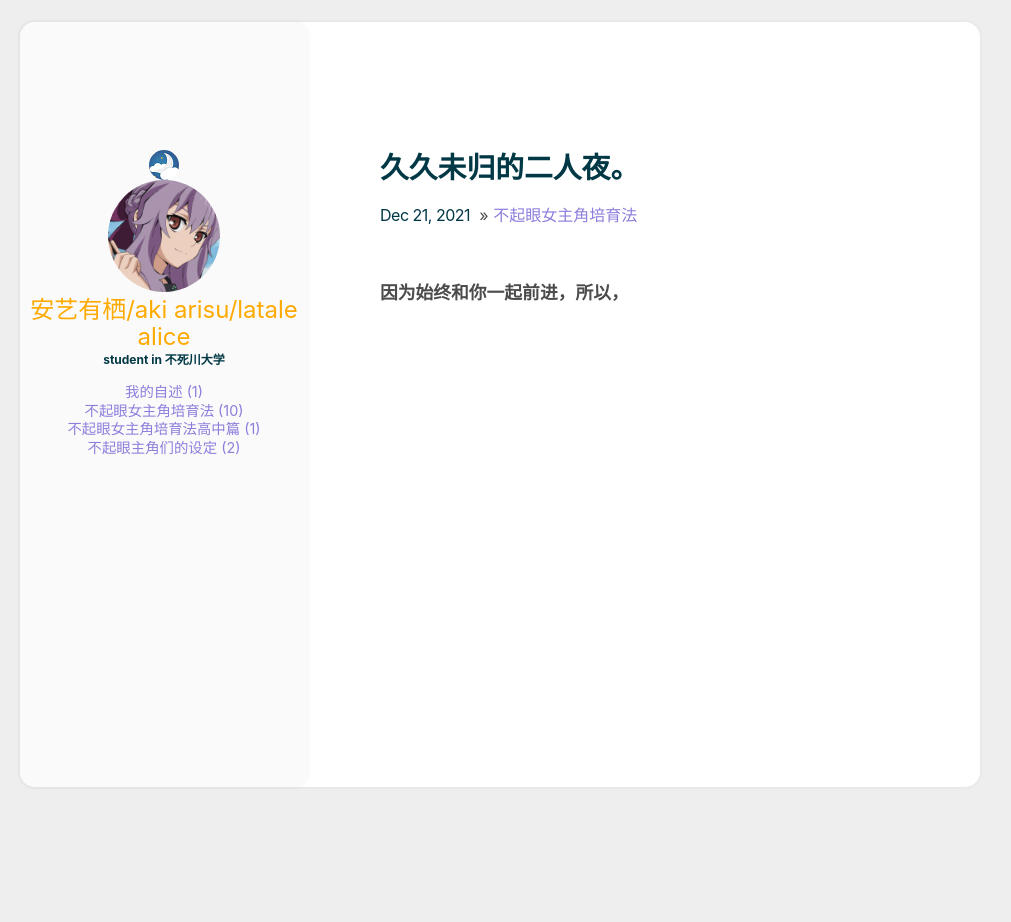
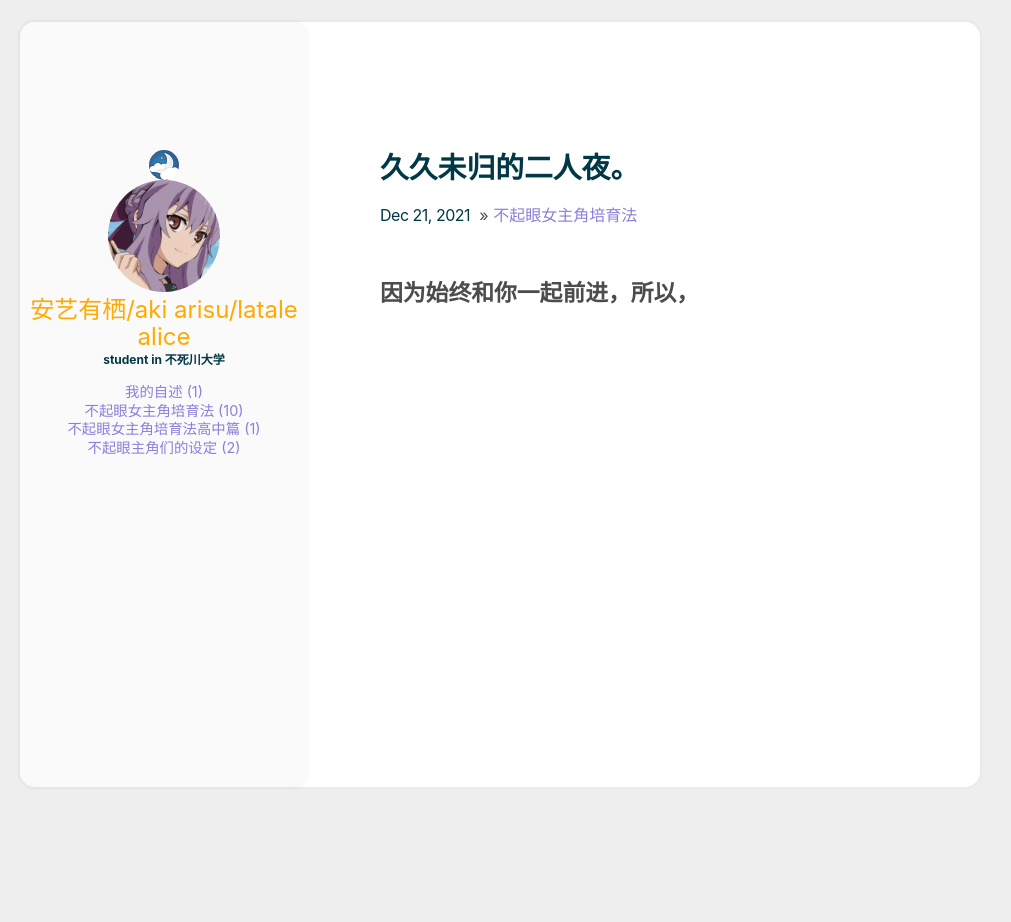
Before and after one commit to latalealice/latalealice.github.io, a Jekyll site: the page built from _posts/2021-12-21-久久未归的二人夜.md, in a window 1280 px wide. Shown: the whole page, without its empty margins (140-1151 px from the left). Built offline with Jekyll 4.4.1, drawn with Linux system fonts in a browser that asks for light colours.

```diff
--- a/_posts/2021-12-21-久久未归的二人夜.md
+++ b/_posts/2021-12-21-久久未归的二人夜.md
@@ -3,4 +3,4 @@ layout: post
 category: 不起眼女主角培育法
 title: 久久未归的二人夜。
 ---
-### 因为始终和你一起前进，所以，
+## 因为始终和你一起前进，所以，
```
